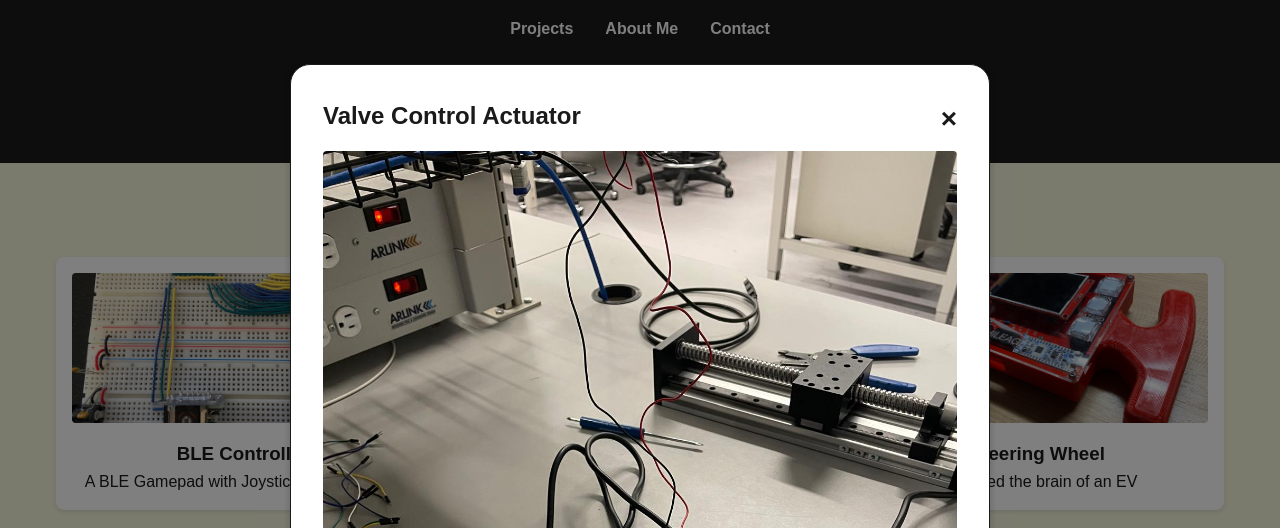
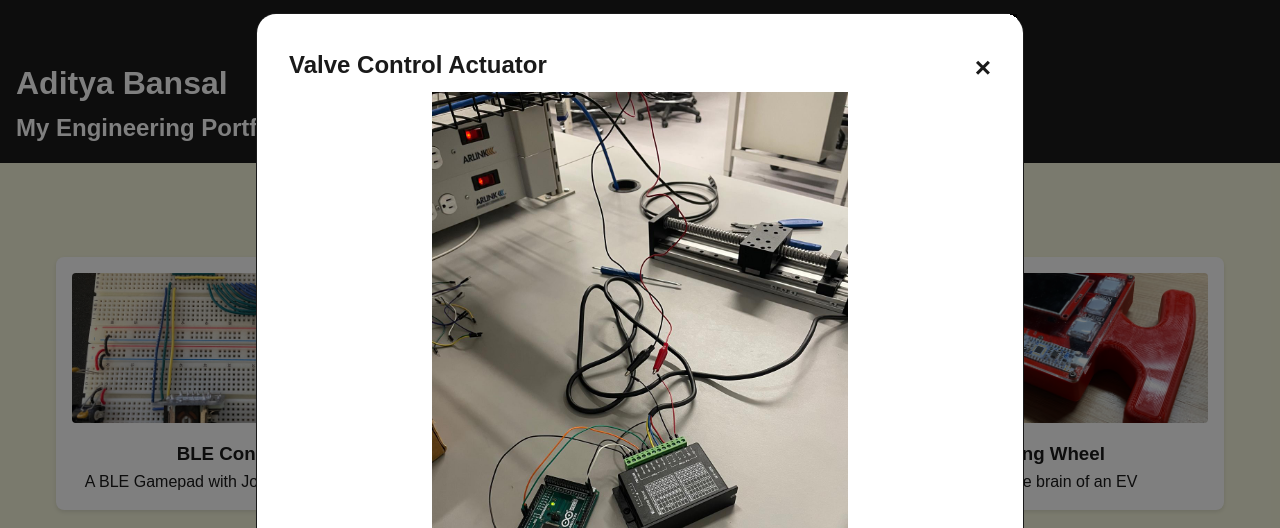
Before and after one commit to adityab82/adityab82.github.io, a plain HTML site: page index.html in a window 1280 px wide. Both pictures are taken after a click on the link 639 px from the left and 383 px from the top of the page. Shown: the top 528 px of the page. Drawn offline with Linux system fonts and the light colour scheme.

Commit message:
internal scroll working

```diff
--- a/index.html
+++ b/index.html
@@ -109,7 +109,8 @@
     <div class="modal-content">
       <span class="close" aria-label="Close modal">×</span>
       <h2>BLE Gamepad Controller</h2>
-      <img src="BLEcontroller1.jpg" alt="Project 1 Full Image" class="modal-image" />
+      <!-- <img src="BLEcontroller1.jpg" alt="Project 1 Full Image" class="modal-image" /> -->
+      <img src="BLEcontroller1.jpg" alt="Project 2 Full Image" class="modal-image small-image" />
       <div class="project-details">
         <h3>Overview</h3>
         <p>
@@ -139,7 +140,9 @@
     <div class="modal-content">
       <span class="close" aria-label="Close modal">×</span>
       <h2>Valve Control Actuator</h2>
-      <img src="ValveControl1.jpg" alt="Project 2 Full Image" class="modal-image" />
+      <!-- <img src="ValveControl1.jpg" alt="Project 2 Full Image" class=".modal-image small-image"/> -->
+      <img src="ValveControl1.jpg" alt="Project 2 Full Image" class="modal-image small-image" />
+
       <div class="project-details">
         <h3>Overview</h3>
         <p>
@@ -165,7 +168,7 @@
     <div class="modal-content">
       <span class="close" aria-label="Close modal">×</span>
       <h2>Steering Wheel</h2>
-      <img src="IMG_6329_edited.jpg" alt="Project 3 Full Image" class="modal-image" />
+      <img src="IMG_6329_edited.jpg" alt="Project 3 Full Image" class="modal-image small-image" />
       <div class="project-details">
         <h3>Overview</h3>
         <p>
@@ -197,7 +200,7 @@
     <div class="modal-content">
       <span class="close" aria-label="Close modal">×</span>
       <h2>Laser Animator Robot</h2>
-      <img src="Overall.png" alt="Project 4 Full Image" class="modal-image" />
+      <img src="Overall.png" alt="Project 4 Full Image" class="modal-image small-image" />
       <div class="project-details">
         <h3>Overview</h3>
         <p>
@@ -229,7 +232,7 @@
     <div class="modal-content">
       <span class="close" aria-label="Close modal">×</span>
       <h2>VGA Tetris</h2>
-      <img src="WhatsApp Image 2025-02-12 at 16.06.07_d211680b.jpg" alt="Project 5 Full Image" class="modal-image" />
+      <img src="WhatsApp Image 2025-02-12 at 16.06.07_d211680b.jpg" alt="Project 5 Full Image" class="modal-image small-image" />
       <div class="project-details">
         <h3>Overview</h3>
         <p>
@@ -256,7 +259,7 @@
     <div class="modal-content">
       <span class="close" aria-label="Close modal">×</span>
       <h2>Coin Picking Autonomous Robot</h2>
-      <img src="IMG_4155.jpg" alt="Project 6 Full Image" class="modal-image" />
+      <img src="IMG_4155.jpg" alt="Project 6 Full Image" class="modal-image small-image" />
       <div class="project-details">
         <h3>Overview</h3>
         <p>
--- a/style.css
+++ b/style.css
@@ -20,11 +20,18 @@ body {
 }
 
 /* Header */
+/* .header {
+  background-color: var(--black);
+  color: var(--white);
+  padding: 1rem;
+  text-align: center;
+} */
+
 .header {
   background-color: var(--black);
   color: var(--white);
   padding: 1rem;
-  text-align: center;
+  text-align: left;
 }
 
 .header nav ul {
@@ -111,7 +118,7 @@ body {
   background-color: rgba(0, 0, 0, 0.5);
 }
 
-.modal-content {
+/* .modal-content {
   background-color: var(--white);
   margin: 5% auto;
   padding: 2rem;
@@ -120,7 +127,28 @@ body {
   max-width: 700px;
   border-radius: 20px;
   box-shadow: 0 4px 8px rgba(0, 0, 0, 0.2);
+} */
+
+.modal-content {
+  background-color: var(--white);
+  margin: 1% auto;              /* Remove auto margins */
+  padding: 2rem;
+  border: 1px solid var(--black);           /* Optional: remove border for full-screen look */
+  width: 60%;
+  height: 95%;
+  border-radius: 20px;       /* Remove rounded corners */
+  box-shadow: none;       /* Optional: remove shadow */
+  overflow-y: auto;       /* Enable vertical scrolling for overflowing content */
 }
+
+
+.modal-image.small-image {
+  width: 80%;          /* Adjust the percentage as needed */
+  max-width: 500px;    /* Optional: set a maximum width in pixels */
+  height: 80%;
+  margin: 0.5rem auto;   /* Center the image and add vertical margin */
+}
+
 
 .modal-image {
   display: block;
```
